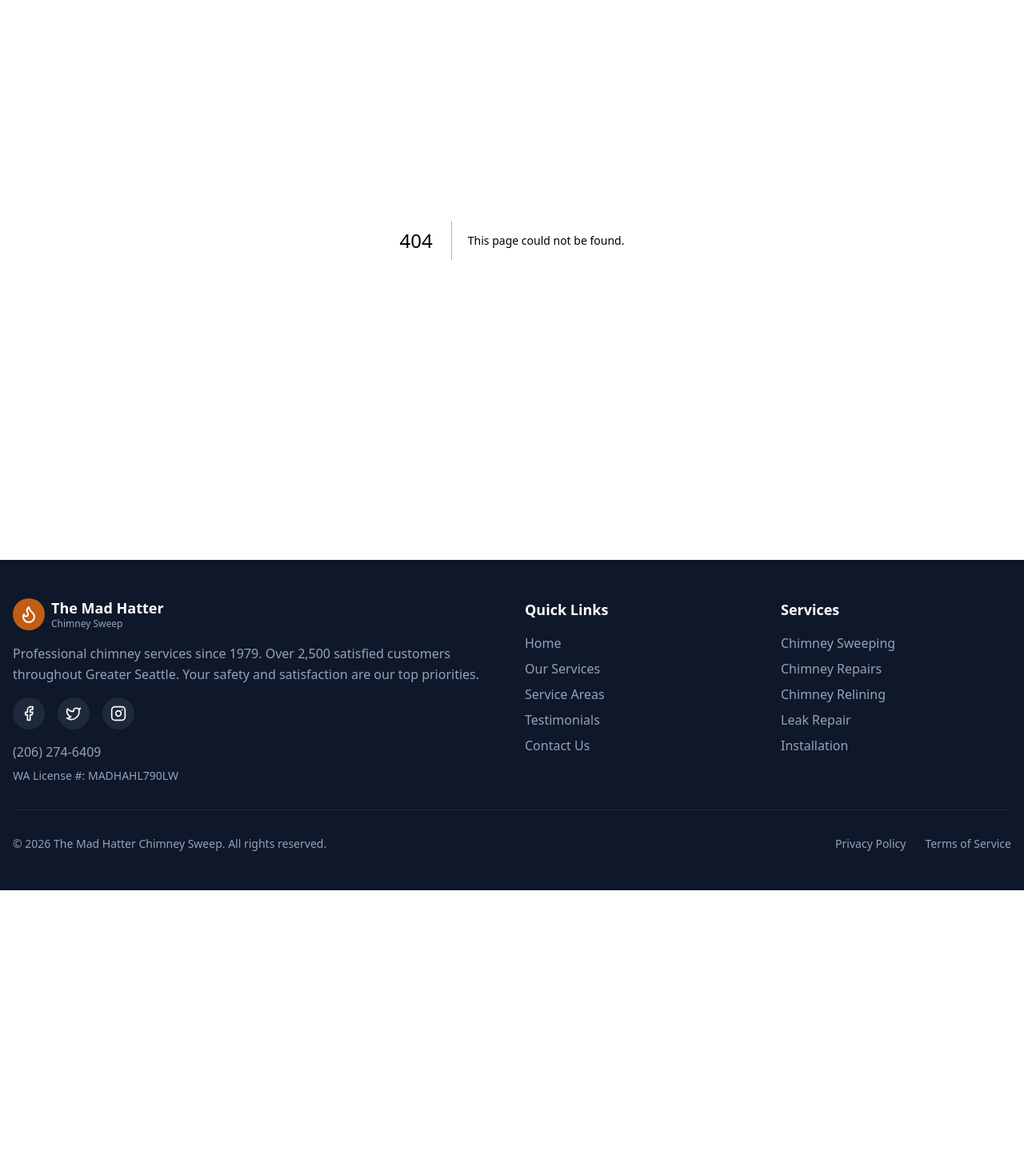
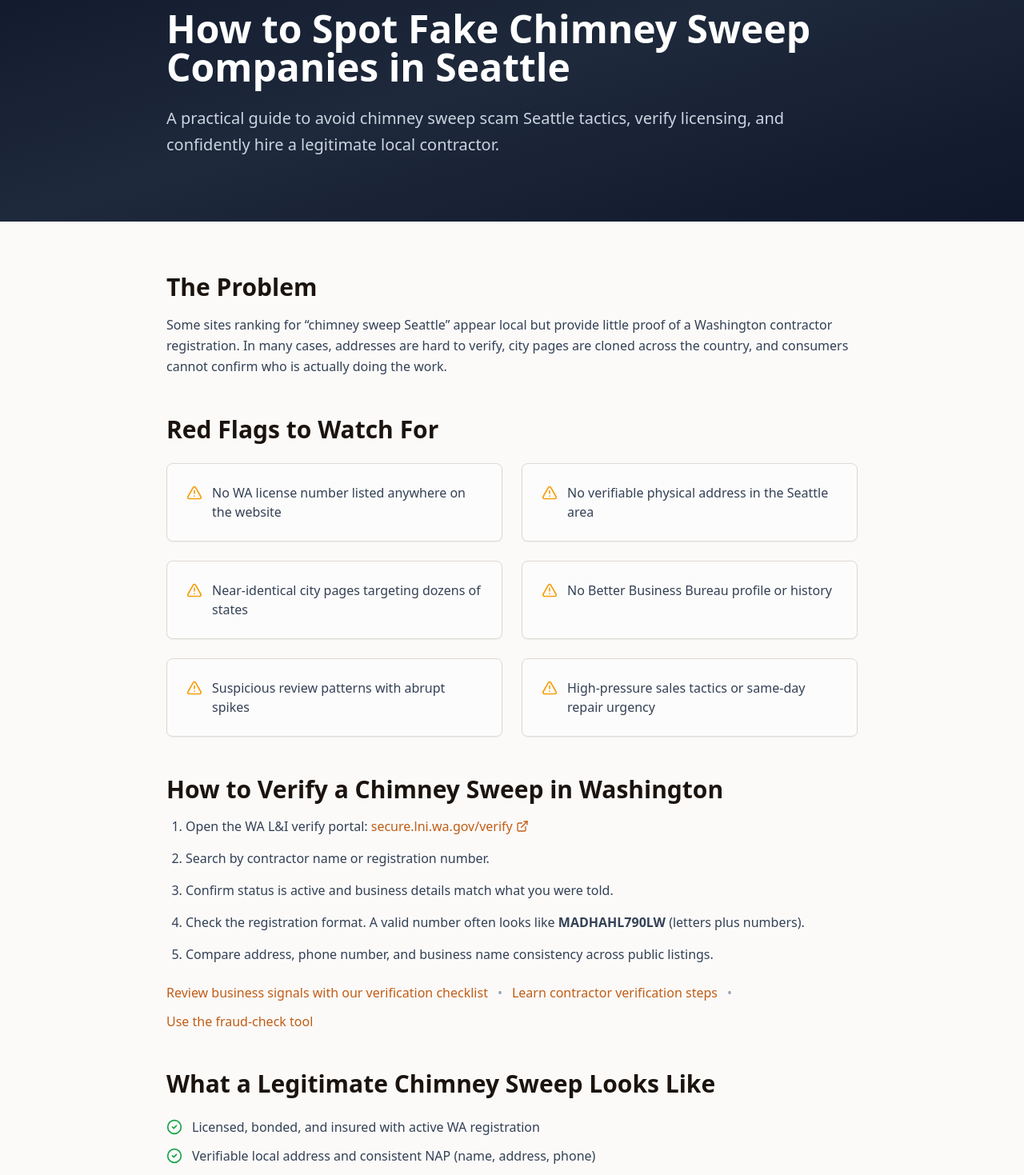
Before and after one commit to jaystonez/mad-hatter-chimney-sweep, a Next.js app: page /blog/fake-chimney-sweep-companies-seattle in a window 1280 px wide. Before the commit this address had no page. Shown: the part 180-1649 px from the top of the page at 80% size. Before the commit the page ends 1293 px from the top, so only its background shows below. Built offline with nearby package versions, Linux system fonts and the light colour scheme; a web font is replaced by a local one.

Commit message:
feat: add Seattle fake chimney sweep consumer protection blog page
Agent-Logs-Url: https://github.com/jaystonez/mad-hatter-chimney-sweep/sessions/504e6e87-ebf6-43af-9412-a9e263a40bde

Co-authored-by: jaystonez <6628552+jaystonez@users.noreply.github.com>

```diff
--- /dev/null
+++ b/app/blog/fake-chimney-sweep-companies-seattle/page.tsx
@@ -0,0 +1,221 @@
+import type { Metadata } from "next"
+import Link from "next/link"
+import { Card, CardContent } from "@/components/ui/card"
+import { AlertTriangle, CheckCircle2, Phone, ShieldCheck, ExternalLink } from "lucide-react"
+
+export const metadata: Metadata = {
+  title: "How to Spot Fake Chimney Sweep Companies in Seattle (2026 Guide) | Mad Hatter",
+  description:
+    "Learn how to identify fake chimney sweep companies in Seattle, verify WA contractor licensing, and avoid common chimney sweep scams with this 2026 consumer guide.",
+}
+
+const faqSchema = {
+  "@context": "https://schema.org",
+  "@type": "FAQPage",
+  mainEntity: [
+    {
+      "@type": "Question",
+      name: "How can I verify a chimney sweep license in Washington?",
+      acceptedAnswer: {
+        "@type": "Answer",
+        text: "Use the Washington Labor & Industries Verify tool and search by contractor name or registration number. Confirm the registration is active and matches the business name and specialty.",
+      },
+    },
+    {
+      "@type": "Question",
+      name: "What does a Washington contractor license number look like?",
+      acceptedAnswer: {
+        "@type": "Answer",
+        text: "A Washington contractor registration commonly appears as letters plus numbers, such as MADHAHL790LW. You should verify any number directly in the official WA L&I database.",
+      },
+    },
+    {
+      "@type": "Question",
+      name: "What are common chimney sweep scam warning signs in Seattle?",
+      acceptedAnswer: {
+        "@type": "Answer",
+        text: "Common red flags include no WA license number, unverifiable addresses, cloned city pages, suspicious review spikes, and pressure to approve expensive repairs immediately.",
+      },
+    },
+    {
+      "@type": "Question",
+      name: "Can I report an unlicensed chimney sweep in Seattle?",
+      acceptedAnswer: {
+        "@type": "Answer",
+        text: "Yes. You can report unlicensed contractor activity to Washington Labor & Industries and report misleading local listings to Google Business Profile support.",
+      },
+    },
+    {
+      "@type": "Question",
+      name: "What should a legitimate chimney sweep business show online?",
+      acceptedAnswer: {
+        "@type": "Answer",
+        text: "Legitimate companies usually show active licensing, a verifiable address, consistent contact details, genuine customer photos and reviews, and a documented local service history.",
+      },
+    },
+  ],
+}
+
+const breadcrumbSchema = {
+  "@context": "https://schema.org",
+  "@type": "BreadcrumbList",
+  itemListElement: [
+    {
+      "@type": "ListItem",
+      position: 1,
+      name: "Home",
+      item: "https://www.themadhatterchimneysweep.com/",
+    },
+    {
+      "@type": "ListItem",
+      position: 2,
+      name: "Blog",
+      item: "https://www.themadhatterchimneysweep.com/blog",
+    },
+    {
+      "@type": "ListItem",
+      position: 3,
+      name: "How to Spot Fake Chimney Sweep Companies in Seattle",
+      item: "https://www.themadhatterchimneysweep.com/blog/fake-chimney-sweep-companies-seattle",
+    },
+  ],
+}
+
+export default function FakeChimneySweepCompaniesSeattlePage() {
+  return (
+    <main className="min-h-screen">
+      <script type="application/ld+json" dangerouslySetInnerHTML={{ __html: JSON.stringify(faqSchema) }} />
+      <script type="application/ld+json" dangerouslySetInnerHTML={{ __html: JSON.stringify(breadcrumbSchema) }} />
+
+      <section className="bg-gradient-to-br from-slate-900 via-slate-800 to-slate-900 text-white py-20">
+        <div className="container mx-auto px-4 max-w-4xl">
+          <p className="text-primary font-medium text-sm uppercase tracking-wide">Consumer Protection Guide · 2026</p>
+          <h1 className="text-4xl md:text-5xl font-bold mt-3 mb-6">
+            How to Spot Fake Chimney Sweep Companies in Seattle
+          </h1>
+          <p className="text-xl text-slate-300 leading-relaxed">
+            A practical guide to avoid chimney sweep scam Seattle tactics, verify licensing, and confidently hire a
+            legitimate local contractor.
+          </p>
+        </div>
+      </section>
+
+      <article className="py-16">
+        <div className="container mx-auto px-4 max-w-4xl space-y-12">
+          <section>
+            <h2 className="text-3xl font-bold mb-4">The Problem</h2>
+            <p className="text-slate-700 leading-relaxed">
+              Some sites ranking for &ldquo;chimney sweep Seattle&rdquo; appear local but provide little proof of a
+              Washington contractor registration. In many cases, addresses are hard to verify, city pages are cloned
+              across the country, and consumers cannot confirm who is actually doing the work.
+            </p>
+          </section>
+
+          <section>
+            <h2 className="text-3xl font-bold mb-6">Red Flags to Watch For</h2>
+            <div className="grid md:grid-cols-2 gap-6">
+              {[
+                "No WA license number listed anywhere on the website",
+                "No verifiable physical address in the Seattle area",
+                "Near-identical city pages targeting dozens of states",
+                "No Better Business Bureau profile or history",
+                "Suspicious review patterns with abrupt spikes",
+                "High-pressure sales tactics or same-day repair urgency",
+              ].map((flag) => (
+                <Card key={flag}>
+                  <CardContent className="pt-6">
+                    <div className="flex items-start gap-3">
+                      <AlertTriangle className="h-5 w-5 text-amber-500 flex-shrink-0 mt-0.5" />
+                      <p className="text-slate-700">{flag}</p>
+                    </div>
+                  </CardContent>
+                </Card>
+              ))}
+            </div>
+          </section>
+
+          <section>
+            <h2 className="text-3xl font-bold mb-4">How to Verify a Chimney Sweep in Washington</h2>
+            <ol className="space-y-4 list-decimal pl-6 text-slate-700">
+              <li>
+                Open the WA L&amp;I verify portal:{" "}
+                <a
+                  href="https://secure.lni.wa.gov/verify/"
+                  target="_blank"
+                  rel="noopener noreferrer"
+                  className="text-primary font-medium hover:underline inline-flex items-center gap-1"
+                >
+                  secure.lni.wa.gov/verify <ExternalLink className="h-4 w-4" />
+                </a>
+              </li>
+              <li>Search by contractor name or registration number.</li>
+              <li>Confirm status is active and business details match what you were told.</li>
+              <li>
+                Check the registration format. A valid number often looks like <strong>MADHAHL790LW</strong> (letters
+                plus numbers).
+              </li>
+              <li>Compare address, phone number, and business name consistency across public listings.</li>
+            </ol>
+
+            <div className="mt-6 flex flex-wrap gap-3">
+              <Link href="/verify-business" className="text-primary hover:underline font-medium">
+                Review business signals with our verification checklist
+              </Link>
+              <span className="text-slate-400">•</span>
+              <Link href="/verify-contractor" className="text-primary hover:underline font-medium">
+                Learn contractor verification steps
+              </Link>
+              <span className="text-slate-400">•</span>
+              <Link href="/fraud-check" className="text-primary hover:underline font-medium">
+                Use the fraud-check tool
+              </Link>
+            </div>
+          </section>
+
+          <section>
+            <h2 className="text-3xl font-bold mb-6">What a Legitimate Chimney Sweep Looks Like</h2>
+            <div className="space-y-3">
+              {[
+                "Licensed, bonded, and insured with active WA registration",
+                "Verifiable local address and consistent NAP (name, address, phone)",
+                "Real customer reviews, including photos and detailed feedback",
+                "Documented local history with years of service records",
+              ].map((item) => (
+                <div key={item} className="flex items-start gap-3">
+                  <CheckCircle2 className="h-5 w-5 text-green-600 flex-shrink-0 mt-0.5" />
+                  <p className="text-slate-700">{item}</p>
+                </div>
+              ))}
+            </div>
+          </section>
+
+          <section>
+            <h2 className="text-3xl font-bold mb-4">Report Fraud</h2>
+            <p className="text-slate-700 leading-relaxed">
+              If you suspect an unlicensed chimney sweep Seattle operation, report contractor violations through
+              Washington L&amp;I and report deceptive local listings through Google Business Profile support channels.
+              Reporting helps protect other homeowners.
+            </p>
+          </section>
+        </div>
+      </article>
+
+      <section className="bg-primary text-primary-foreground py-16">
+        <div className="container mx-auto px-4 text-center">
+          <ShieldCheck className="h-10 w-10 mx-auto mb-4" />
+          <h2 className="text-3xl font-bold mb-4">Need a Verified Local Chimney Sweep?</h2>
+          <p className="text-xl mb-8 opacity-90">
+            Mad Hatter Chimney Sweep has served Seattle since 1979 with licensed, documented service.
+          </p>
+          <a
+            href="tel:+12062746409"
+            className="inline-flex items-center justify-center rounded-md bg-white text-primary px-8 py-3 font-medium hover:bg-white/90 transition-colors"
+          >
+            <Phone className="h-4 w-4 mr-2" />
+            Call (206) 274-6409
+          </a>
+        </div>
+      </section>
+    </main>
+  )
+}
--- a/app/sitemap.ts
+++ b/app/sitemap.ts
@@ -8,6 +8,7 @@ export default function sitemap(): MetadataRoute.Sitemap {
     '',
     '/about',
     '/contact',
+    '/blog/fake-chimney-sweep-companies-seattle',
     '/services',
     '/locations',
     '/fraud-check',
```
